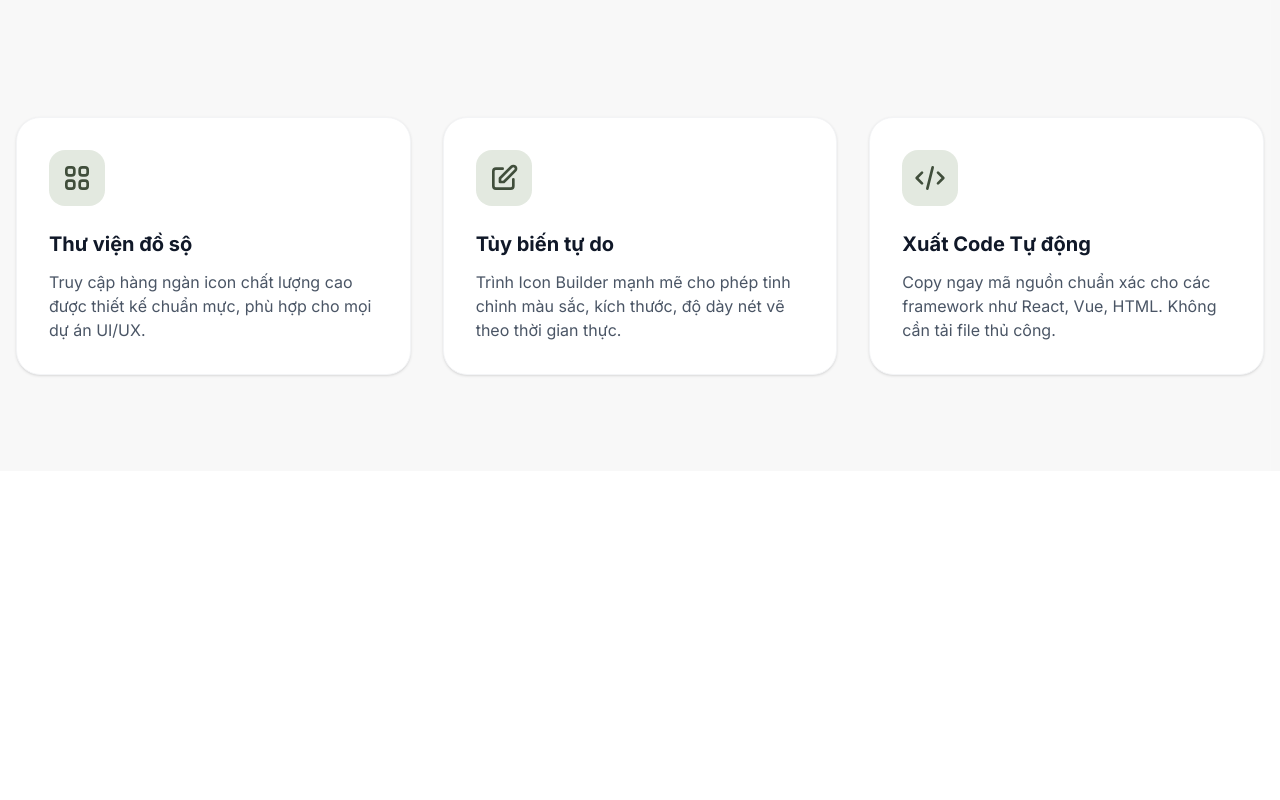
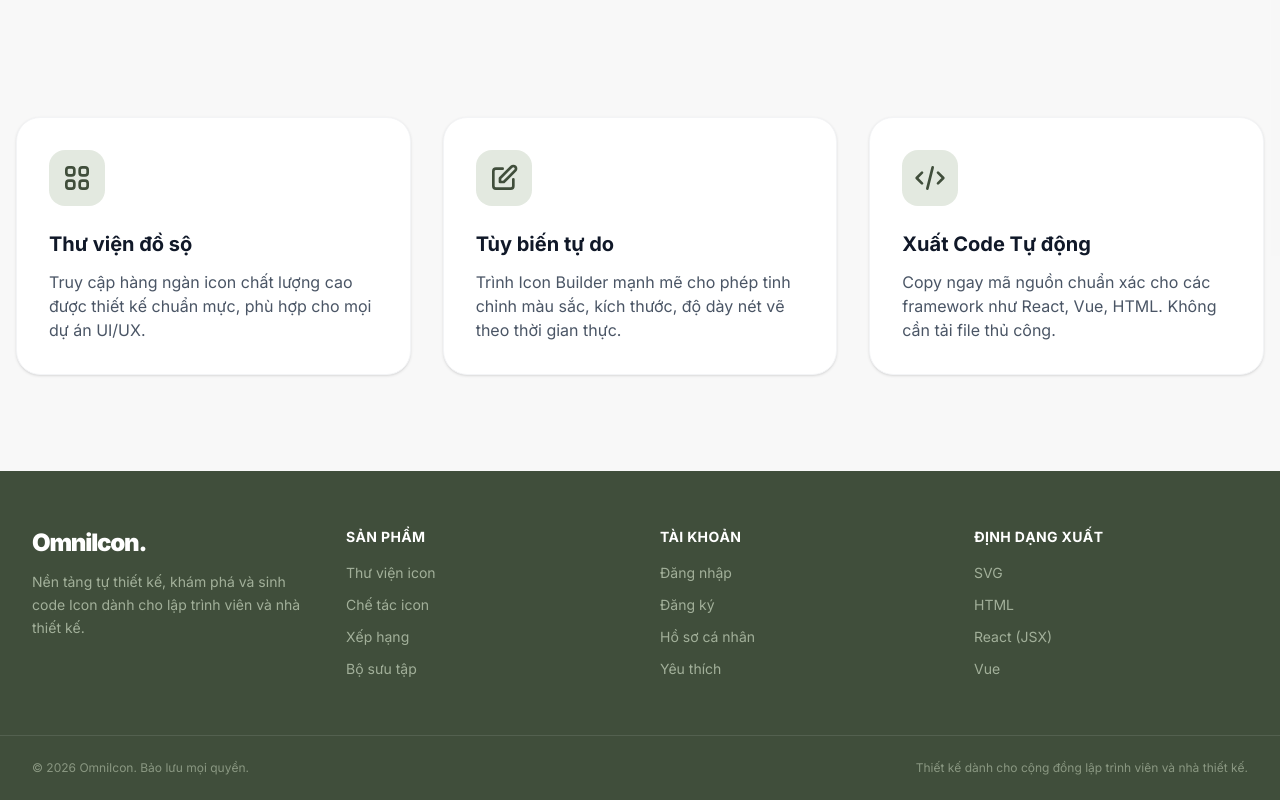
Before and after one commit to lekhanh17/omni-icon-fe, a Next.js app: page / in a window 1280 px wide. Shown: the part 1015-1815 px from the top of the page. Before the commit the page ends 1486 px from the top, so only its background shows below. Built offline with nearby package versions, Linux system fonts and the light colour scheme; no server answers; the database is empty.

Commit message:
add footer

```diff
--- /dev/null
+++ b/app/Footer.tsx
@@ -0,0 +1,104 @@
+import Link from "next/link";
+
+// Footer dùng chung cho toàn bộ trang - Server Component, không cần state
+export default function Footer() {
+  const year = new Date().getFullYear();
+
+  return (
+    <footer className="w-full bg-jade-900 text-jade-50">
+      <div className="max-w-7xl mx-auto px-4 sm:px-6 lg:px-8 py-14 grid grid-cols-2 sm:grid-cols-4 gap-10">
+        {/* Thương hiệu */}
+        <div className="col-span-2 sm:col-span-1">
+          <Link
+            href="/"
+            className="text-2xl font-black text-white tracking-tighter"
+          >
+            OmniIcon.
+          </Link>
+          <p className="mt-3 text-sm text-jade-200/80 leading-relaxed max-w-xs">
+            Nền tảng tự thiết kế, khám phá và sinh code Icon dành cho lập
+            trình viên và nhà thiết kế.
+          </p>
+        </div>
+
+        {/* Sản phẩm */}
+        <div>
+          <h3 className="text-sm font-bold text-white uppercase tracking-wide mb-4">
+            Sản phẩm
+          </h3>
+          <ul className="space-y-3 text-sm">
+            <li>
+              <Link href="/explore" className="text-jade-200/80 hover:text-white transition-colors">
+                Thư viện icon
+              </Link>
+            </li>
+            <li>
+              <Link href="/builder" className="text-jade-200/80 hover:text-white transition-colors">
+                Chế tác icon
+              </Link>
+            </li>
+            <li>
+              <Link href="/leaderboard" className="text-jade-200/80 hover:text-white transition-colors">
+                Xếp hạng
+              </Link>
+            </li>
+            <li>
+              <Link href="/collections" className="text-jade-200/80 hover:text-white transition-colors">
+                Bộ sưu tập
+              </Link>
+            </li>
+          </ul>
+        </div>
+
+        {/* Tài khoản */}
+        <div>
+          <h3 className="text-sm font-bold text-white uppercase tracking-wide mb-4">
+            Tài khoản
+          </h3>
+          <ul className="space-y-3 text-sm">
+            <li>
+              <Link href="/login" className="text-jade-200/80 hover:text-white transition-colors">
+                Đăng nhập
+              </Link>
+            </li>
+            <li>
+              <Link href="/register" className="text-jade-200/80 hover:text-white transition-colors">
+                Đăng ký
+              </Link>
+            </li>
+            <li>
+              <Link href="/profile" className="text-jade-200/80 hover:text-white transition-colors">
+                Hồ sơ cá nhân
+              </Link>
+            </li>
+            <li>
+              <Link href="/favorites" className="text-jade-200/80 hover:text-white transition-colors">
+                Yêu thích
+              </Link>
+            </li>
+          </ul>
+        </div>
+
+        {/* Định dạng xuất code */}
+        <div>
+          <h3 className="text-sm font-bold text-white uppercase tracking-wide mb-4">
+            Định dạng xuất
+          </h3>
+          <ul className="space-y-3 text-sm text-jade-200/80">
+            <li>SVG</li>
+            <li>HTML</li>
+            <li>React (JSX)</li>
+            <li>Vue</li>
+          </ul>
+        </div>
+      </div>
+
+      <div className="border-t border-white/10">
+        <div className="max-w-7xl mx-auto px-4 sm:px-6 lg:px-8 py-6 flex flex-col sm:flex-row items-center justify-between gap-3 text-xs text-jade-200/60">
+          <p>© {year} OmniIcon. Bảo lưu mọi quyền.</p>
+          <p>Thiết kế dành cho cộng đồng lập trình viên và nhà thiết kế.</p>
+        </div>
+      </div>
+    </footer>
+  );
+}
--- a/app/globals.css
+++ b/app/globals.css
@@ -19,13 +19,6 @@
   --color-foreground: var(--foreground);
   --font-sans: var(--font-geist-sans);
   --font-mono: var(--font-geist-mono);
-}
-
-@media (prefers-color-scheme: dark) {
-  :root {
-    --background: #0a0a0a;
-    --foreground: #ededed;
-  }
 }
 
 body {
--- a/app/layout.tsx
+++ b/app/layout.tsx
@@ -2,6 +2,7 @@ import type { Metadata } from "next";
 import { Inter } from "next/font/google";
 import "./globals.css";
 import Header from "./Header"; // Nhập cấu phần Header động vào đây
+import Footer from "./Footer";
 
 const inter = Inter({ subsets: ["latin"] });
 
@@ -17,12 +18,15 @@ export default function RootLayout({
 }>) {
   return (
     <html lang="vi">
-      <body className={inter.className}>
+      <body className={`${inter.className} flex flex-col min-h-screen`}>
         {/* --- THANH HEADER ĐỘNG (Đã được xử lý phân tách cấu phần) --- */}
         <Header />
 
         {/* --- NỘI DUNG TRANG --- */}
-        <div className="min-h-screen bg-jade-50/30">{children}</div>
+        <div className="flex-1 w-full bg-jade-50/30">{children}</div>
+
+        {/* --- FOOTER --- */}
+        <Footer />
       </body>
     </html>
   );
```
